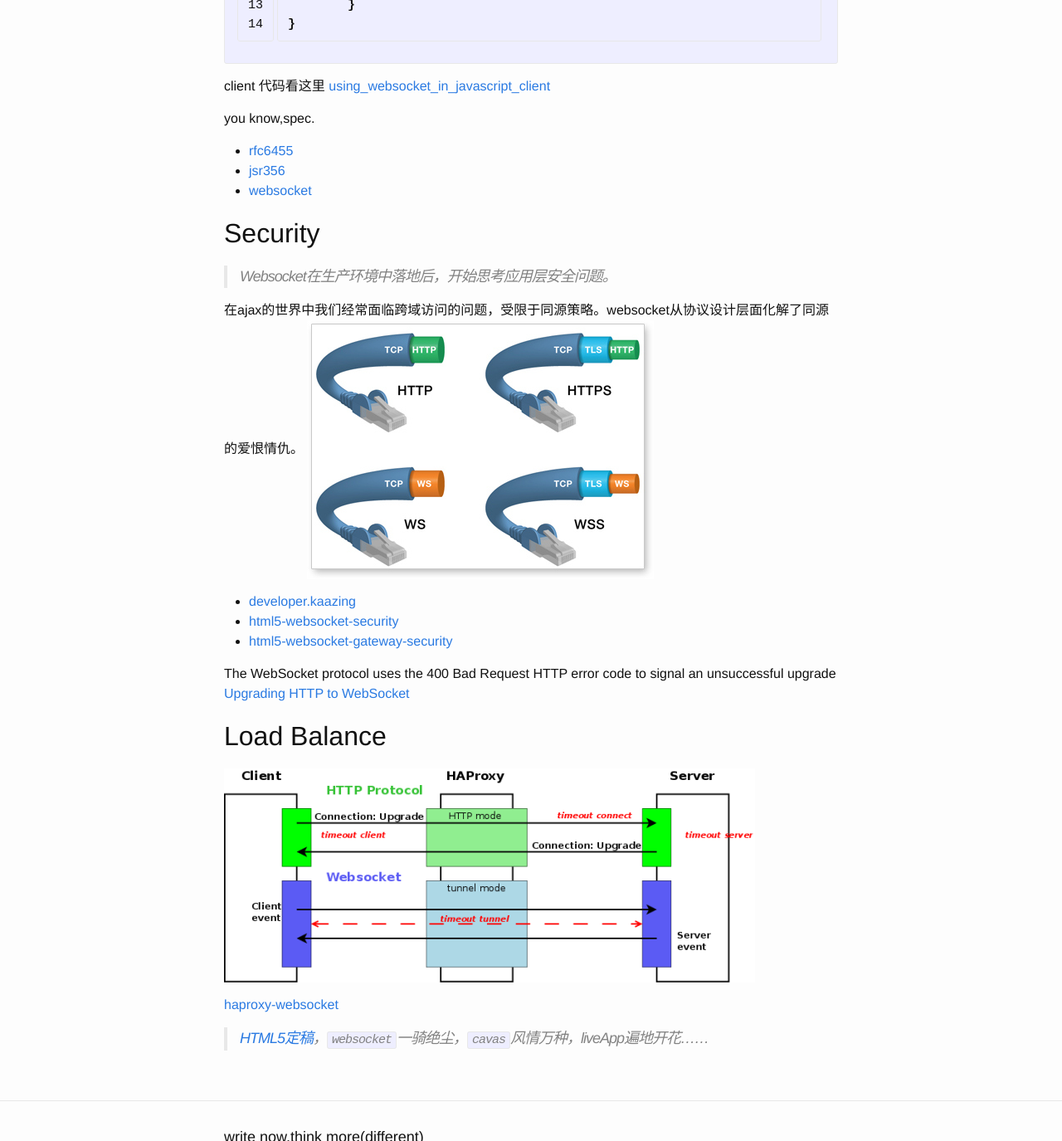
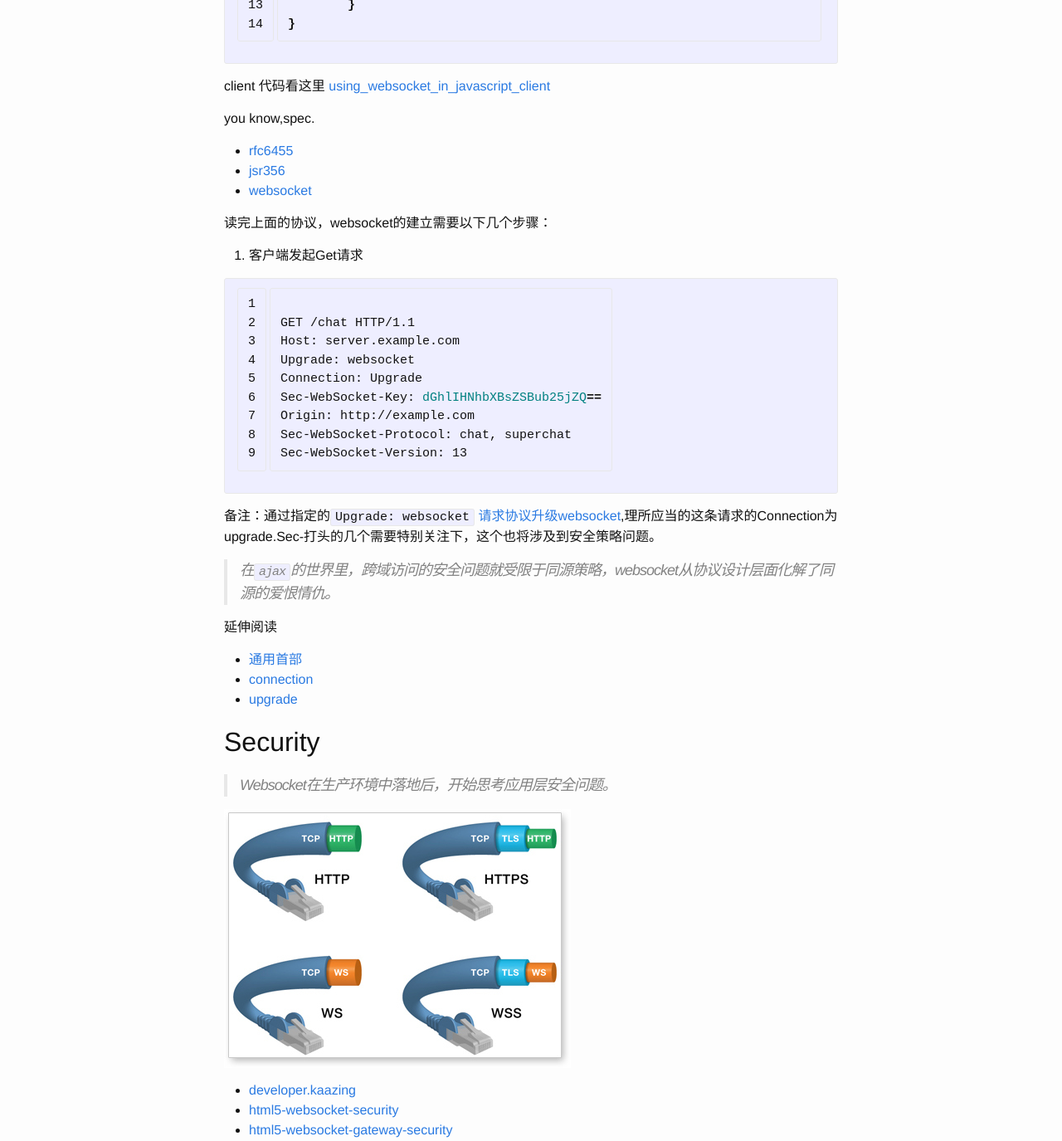
Before and after one commit to atschx/atschx.github.io, a Jekyll site: the page built from _posts/2015-04-03-Websocket.md, in a window 1280 px wide and 1400 px high, scrolled down 1185 px, cut to the strip 0-1375 px from the top of the window. Shown: the whole strip at 83% size. Built offline with Jekyll 4.4.1, drawn with Linux system fonts in a browser that asks for light colours; comment, search, counter and statistics services are not loaded.

Commit message:
协议补充，添加论据

```diff
--- a/_posts/2015-04-03-Websocket.md
+++ b/_posts/2015-04-03-Websocket.md
@@ -64,12 +64,36 @@ you know,spec.
  * [jsr356](https://jcp.org/en/jsr/detail?id=356)
  * [websocket](http://www.w3.org/TR/websockets/)
 
+读完上面的协议，websocket的建立需要以下几个步骤：
+
+1. 客户端发起Get请求
+
+{% highlight sh linenos %}
+GET /chat HTTP/1.1
+Host: server.example.com
+Upgrade: websocket
+Connection: Upgrade
+Sec-WebSocket-Key: dGhlIHNhbXBsZSBub25jZQ==
+Origin: http://example.com
+Sec-WebSocket-Protocol: chat, superchat
+Sec-WebSocket-Version: 13
+{% endhighlight %}
+
+备注：通过指定的`Upgrade: websocket` [请求协议升级websocket](https://tools.ietf.org/html/rfc6455#section-11.2),理所应当的这条请求的Connection为upgrade.Sec-打头的几个需要特别关注下，这个也将涉及到安全策略问题。
+
+> 在`ajax`的世界里，跨域访问的安全问题就受限于同源策略，websocket从协议设计层面化解了同源的爱恨情仇。
+
+延伸阅读
+
+* [通用首部](http://en.wikipedia.org/wiki/List_of_HTTP_header_fields#Request_fields)
+* [connection](http://tools.ietf.org/html/rfc7230#section-6.1)
+* [upgrade](http://en.wikipedia.org/wiki/HTTP/1.1_Upgrade_header)
+
 Security
 --------
 
 > Websocket在生产环境中落地后，开始思考应用层安全问题。
 
-在ajax的世界中我们经常面临跨域访问的问题，受限于同源策略。websocket从协议设计层面化解了同源的爱恨情仇。
 ![Websocket Sec]({{ site.baseurl }}/assets/images/2015/04/websoket-sec-cables.jpg)
 
 * [developer.kaazing](http://developer.kaazing.com/documentation/html5/3.5/security/c_sec_security.html)
```
